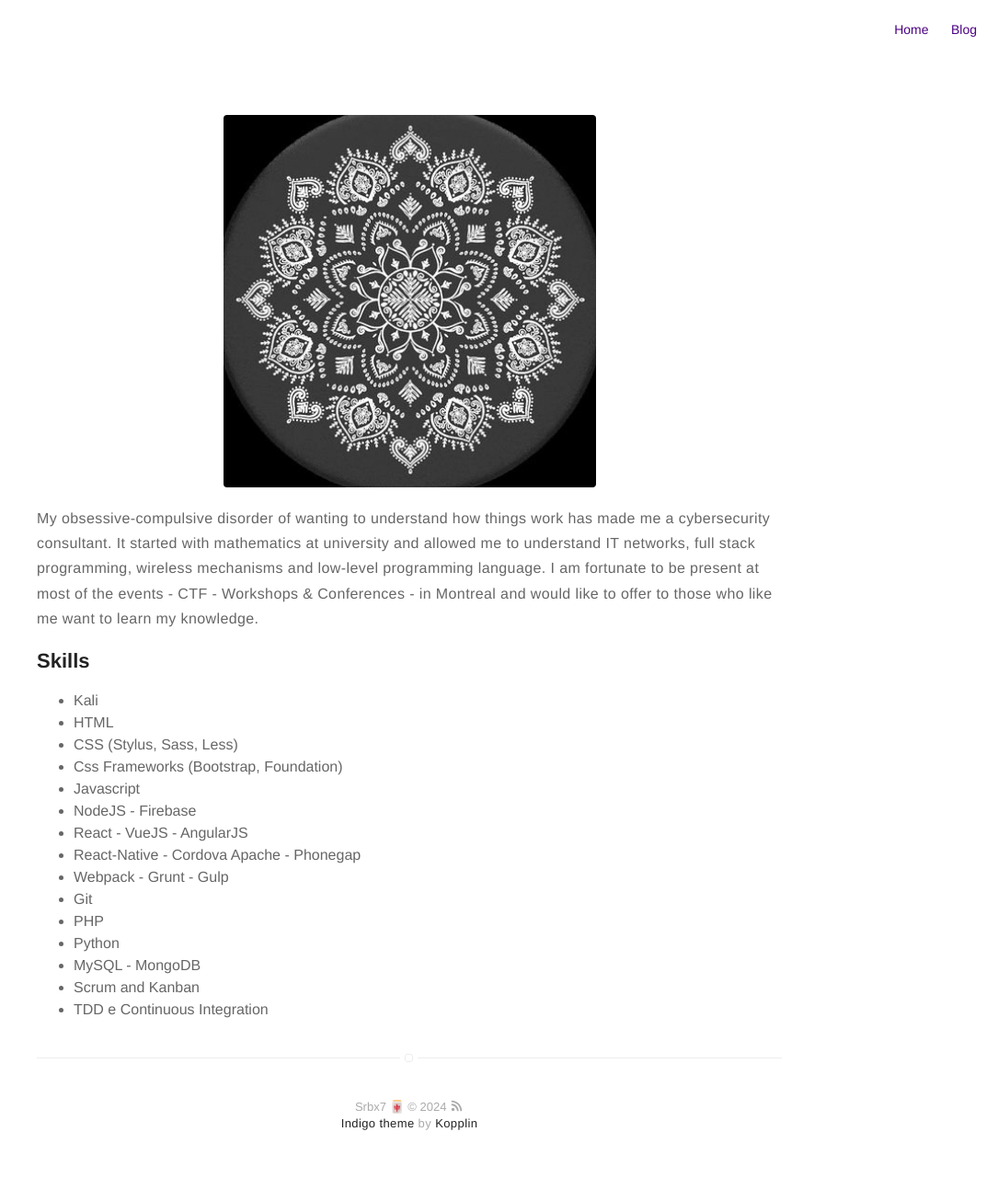
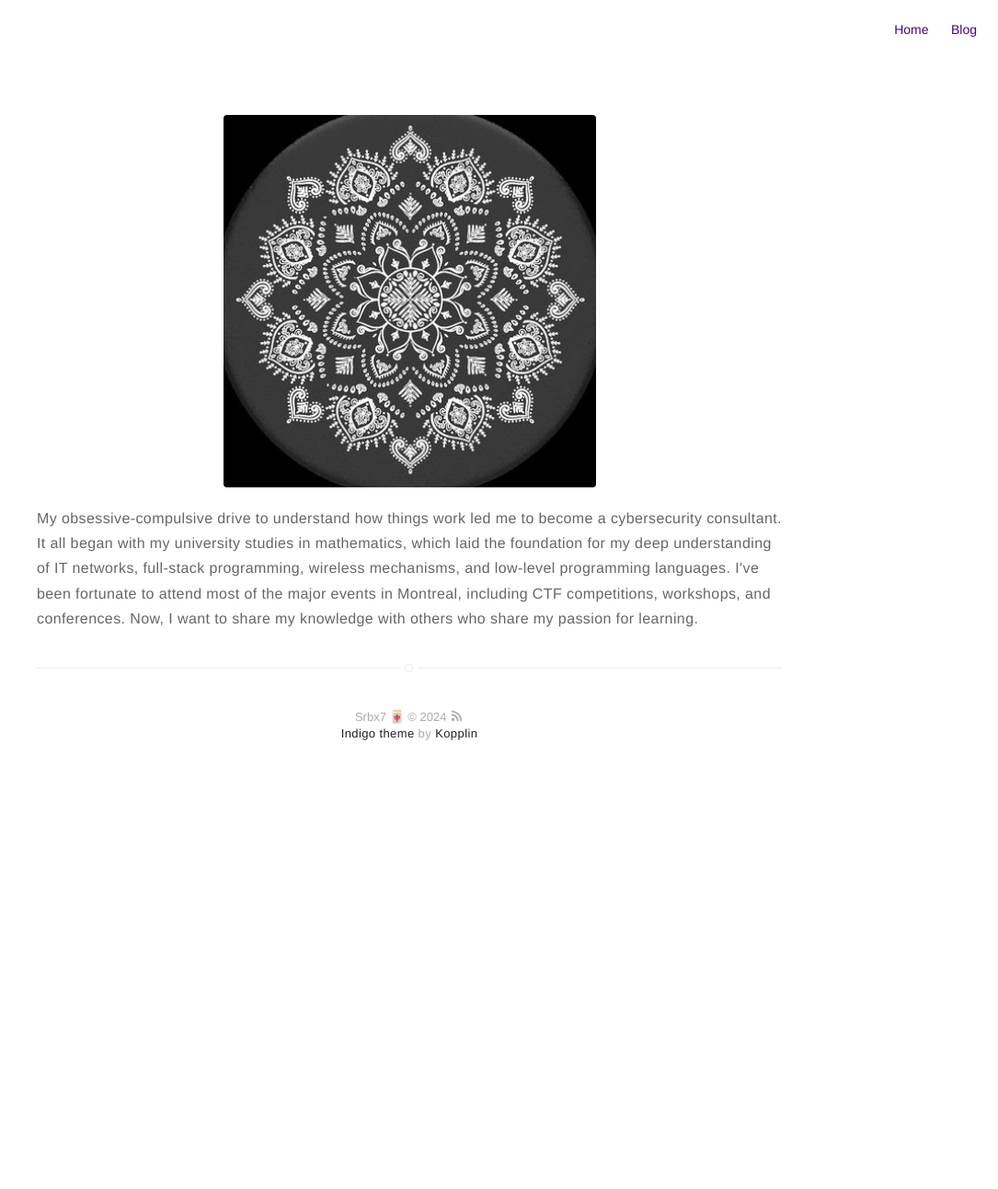
Before and after one commit to KevinCarroll7737/kevincarroll7737.github.io, a Jekyll site: the page built from about.md, in a window 1280 px wide. Shown: the whole page at 92% size, without its empty margins (195-1280 px from the left). Built offline with Jekyll 4.4.1, drawn with Linux system fonts in a browser that asks for light colours; after the commit the page ends 900 px from its top, so only the background shows below that.

Commit message:
Update about.md

```diff
--- a/about.md
+++ b/about.md
@@ -4,24 +4,4 @@ layout: page
 ---
 ![Profile Image]({{ site.url }}/{{ site.picture }})
 
-<p>My obsessive-compulsive disorder of wanting to understand how things work has made me a cybersecurity consultant. It started with mathematics at university and allowed me to understand IT networks, full stack programming, wireless mechanisms and low-level programming language. I am fortunate to be present at most of the events - CTF - Workshops & Conferences - in Montreal and would like to offer to those who like me want to learn my knowledge.</p>
-
-<h2>Skills</h2>
-
-<ul class="skill-list">
-    <li>Kali</li>
-	<li>HTML</li>
-	<li>CSS (Stylus, Sass, Less)</li>
-	<li>Css Frameworks (Bootstrap, Foundation)</li>
-	<li>Javascript</li>
-	<li>NodeJS - Firebase</li>
-	<li>React - VueJS - AngularJS</li>
-    <li>React-Native - Cordova Apache - Phonegap</li>
-	<li>Webpack - Grunt - Gulp</li>
-	<li>Git</li>
-	<li>PHP</li>
-	<li>Python</li>
-	<li>MySQL - MongoDB</li>
-	<li>Scrum and Kanban</li>
-	<li>TDD e Continuous Integration</li>
-</ul>
+<p>My obsessive-compulsive drive to understand how things work led me to become a cybersecurity consultant. It all began with my university studies in mathematics, which laid the foundation for my deep understanding of IT networks, full-stack programming, wireless mechanisms, and low-level programming languages. I've been fortunate to attend most of the major events in Montreal, including CTF competitions, workshops, and conferences. Now, I want to share my knowledge with others who share my passion for learning.</p>
```
